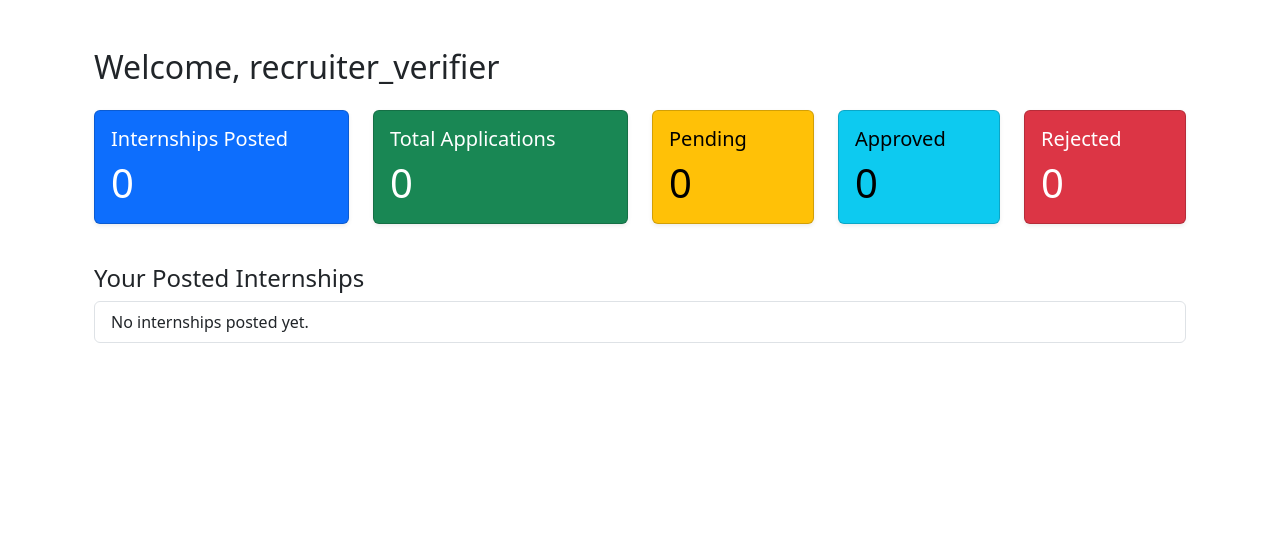
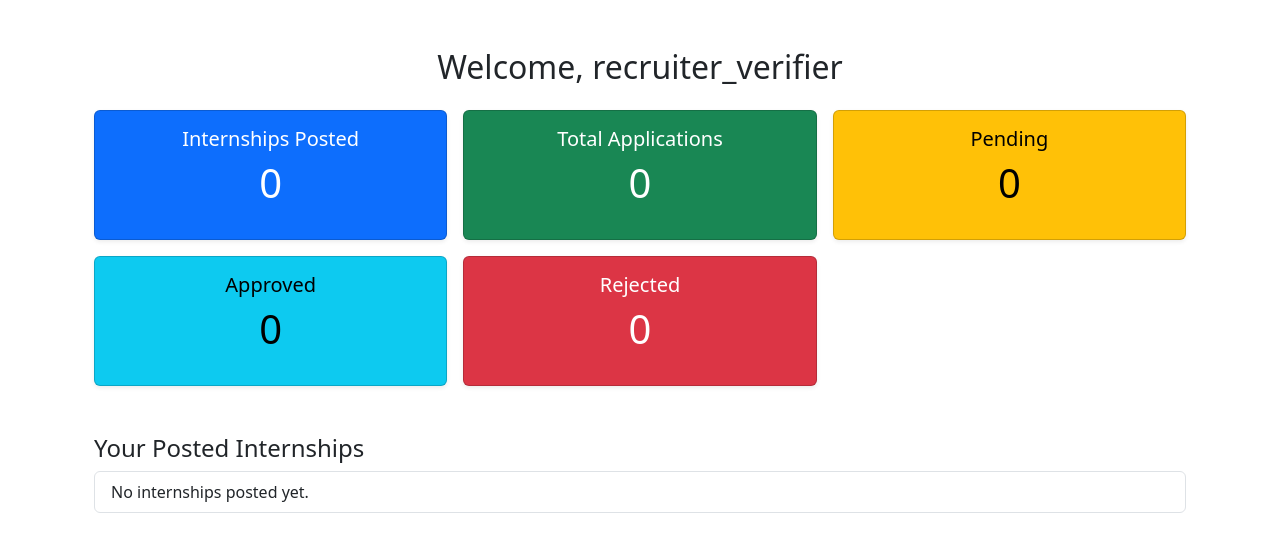
Before and after one commit to harshpatel-00/internship_portal, a Django app: page /accounts/recruiter/dashboard/ in a window 1280 px wide. Shown: the part 56-608 px from the top of the page. Run offline with Django 4.2, Linux system fonts and the light colour scheme; a user stored in the database is signed in; data comes from the database, SQL or seed files in the repository; some libraries are stand-ins or nearby versions.

Commit message:
Final polished version ready for production

```diff
--- a/accounts/templates/accounts/recruiter_dashboard.html
+++ b/accounts/templates/accounts/recruiter_dashboard.html
@@ -1,56 +1,56 @@
 {% extends 'base.html' %}
 {% block content %}
 <div class="container mt-5">
-    <h2>Welcome, {{ user.username }} </h2>
+  <h2 class="text-center mb-4">Welcome, {{ user.username }} </h2>
 
   <!-- Summary Cards -->
-    <div class="row mt-4">
-        <div class="col-md-3">
-            <div class="card text-bg-primary shadow-sm mb-3">
-                <div class="card-body">
-                    <h5 class="card-title">Internships Posted</h5>
-                    <p class="card-text display-6">{{ total_internships }}</p>
+  <div class="row g-3">
+    <div class="col-md-4 col-sm-6">
+      <div class="card text-bg-primary shadow-sm">
+        <div class="card-body text-center">
+          <h5>Internships Posted</h5>
+          <p class="display-6">{{ total_internships }}</p>
         </div>
       </div>
     </div>
-        <div class="col-md-3">
-            <div class="card text-bg-success shadow-sm mb-3">
-                <div class="card-body">
-                    <h5 class="card-title">Total Applications</h5>
-                    <p class="card-text display-6">{{ total_applications }}</p>
+    <div class="col-md-4 col-sm-6">
+      <div class="card text-bg-success shadow-sm">
+        <div class="card-body text-center">
+          <h5>Total Applications</h5>
+          <p class="display-6">{{ total_applications }}</p>
         </div>
       </div>
     </div>
-        <div class="col-md-2">
-            <div class="card text-bg-warning shadow-sm mb-3">
-                <div class="card-body">
-                    <h5 class="card-title">Pending</h5>
-                    <p class="card-text display-6">{{ pending_count }}</p>
+    <div class="col-md-4 col-sm-6">
+      <div class="card text-bg-warning shadow-sm">
+        <div class="card-body text-center">
+          <h5>Pending</h5>
+          <p class="display-6">{{ pending_count }}</p>
         </div>
       </div>
     </div>
-        <div class="col-md-2">
-            <div class="card text-bg-info shadow-sm mb-3">
-                <div class="card-body">
-                    <h5 class="card-title">Approved</h5>
-                    <p class="card-text display-6">{{ approved_count }}</p>
+    <div class="col-md-4 col-sm-6">
+      <div class="card text-bg-info shadow-sm">
+        <div class="card-body text-center">
+          <h5>Approved</h5>
+          <p class="display-6">{{ approved_count }}</p>
         </div>
       </div>
     </div>
-        <div class="col-md-2">
-            <div class="card text-bg-danger shadow-sm mb-3">
-                <div class="card-body">
-                    <h5 class="card-title">Rejected</h5>
-                    <p class="card-text display-6">{{ rejected_count }}</p>
+    <div class="col-md-4 col-sm-6">
+      <div class="card text-bg-danger shadow-sm">
+        <div class="card-body text-center">
+          <h5>Rejected</h5>
+          <p class="display-6">{{ rejected_count }}</p>
         </div>
       </div>
     </div>
   </div>
 
   <!-- Internship List -->
-    <div class="mt-4">
+  <div class="mt-5">
     <h4>Your Posted Internships</h4>
-        <ul class="list-group">
+    <ul class="list-group mt-2">
       {% for internship in internships %}
         <li class="list-group-item d-flex justify-content-between align-items-center">
           {{ internship.title }}
--- a/accounts/templates/base.html
+++ b/accounts/templates/base.html
@@ -62,6 +62,7 @@
                         <li class="nav-item"><a class="nav-link" href="{% url 'my_applications' %}">My Applications</a></li>
                         <li class="nav-item"><a class="nav-link" href="{% url 'profile' %}">My Profile</a></li>
                     {% elif user.role == 'recruiter' %}
+                        <li class="nav-item"><a class="nav-link" href="{% url 'recruiter_dashboard' %}">Home</a></li>
                         <li class="nav-item"><a class="nav-link" href="{% url 'create_internship' %}">Post Internship</a></li>
                         <li class="nav-item"><a class="nav-link" href="{% url 'recruiter_applicants' %}">View Applicants</a></li>
                         <li class="nav-item"><a class="nav-link" href="{% url 'profile' %}">My Profile</a></li>
--- a/accounts/templates/internships/list.html
+++ b/accounts/templates/internships/list.html
@@ -14,7 +14,7 @@
         <div class="card mb-4">
             <div class="card-body">
                 <h4 class="card-title">{{ internship.title }}</h4>
-                <p><strong>Company:</strong> {{ internship.posted_by.username }}</p>
+                <p><strong>Company:</strong> {{ internship.posted_by.company_name }}</p>
                 <p><strong>Location:</strong> {{ internship.location }}</p>
                 <p><strong>Stipend:</strong> {{ internship.stipend }}</p>
                 <p><strong>Duration:</strong> {{ internship.duration }}</p>
--- a/accounts/views.py
+++ b/accounts/views.py
@@ -146,7 +146,7 @@ def logout_view(request):
 @login_required
 def profile_view(request):
     user = request.user
-    if user.role == 'students':
+    if user.role == 'student':
         form_class = ProfileUpdateForm
         redirect_url = 'internship_list'
     elif user.role == 'recruiter':
```
Also changed, not shown: accounts/templates/accounts/login.html (+21 -14 lines), accounts/templates/accounts/profile.html (+30 -20 lines), accounts/templates/accounts/register.html (+13 -4 lines), accounts/templates/accounts/student_dashboard.html (+8 -4 lines). Lines whose indentation alone changed are shown as unchanged.
